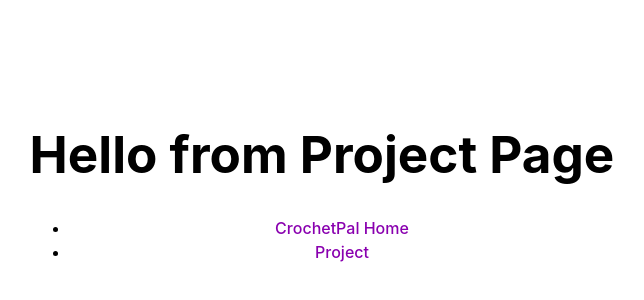
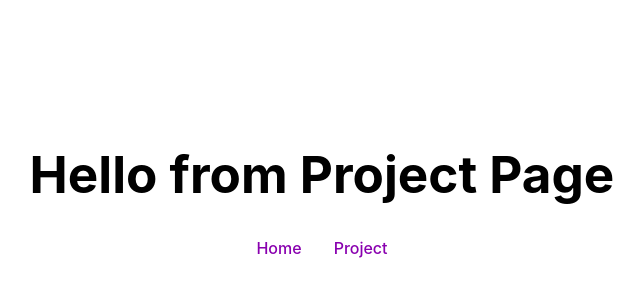
Before and after one commit to mabelheiner/crochetpal, a React (Vite) app: page /project in a window 1280 px wide. Shown: the part 214-514 px from the top of the page, without its empty margins (318-962 px from the left). Built offline with nearby package versions, Linux system fonts and the light colour scheme.

Commit message:
added styling to the navigation bar

```diff
--- /dev/null
+++ b/src/Navbar.css
@@ -0,0 +1,13 @@
+nav {
+    display: flex;
+    justify-content: center;
+}
+ul {
+    list-style: none;
+    padding: 0;
+    margin: 0;
+}
+li {
+    display: inline;
+    padding: 1em;
+}
--- a/src/Navbar.jsx
+++ b/src/Navbar.jsx
@@ -1,8 +1,10 @@
+import './Navbar.css';
+
 const Navbar = () => {
     return (
         <nav>
             <ul>
-                <li><a href="/">CrochetPal Home</a></li>
+                <li><a href="/">Home</a></li>
                 <li><a href="project">Project</a></li>
             </ul>
         </nav>
```
